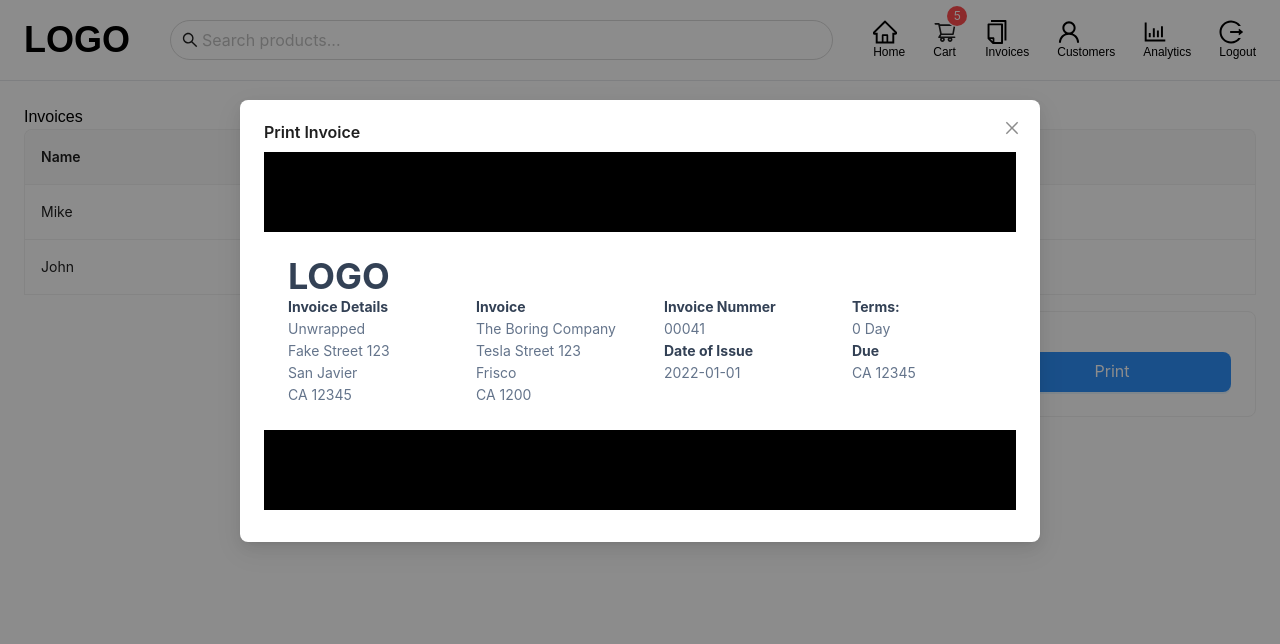
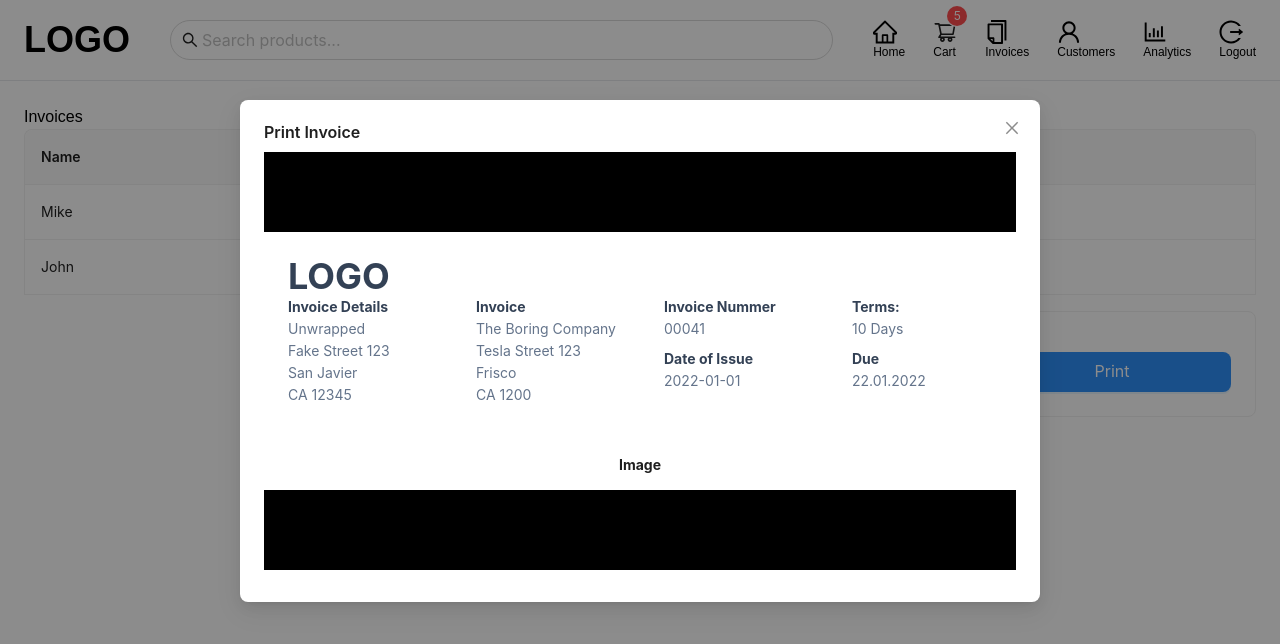
Before and after one commit to eflatuna/mern_pos_application, a React (Create React App) app in the folder client/: page /invoices in a window 1280 px wide. Both pictures are taken after a click on the button "Print". Shown: the top 644 px of the page. Built offline with nearby package versions, Linux system fonts and the light colour scheme.

Commit message:
Added invoice table area and updated layout in PrintInvoice component

```diff
--- a/client/src/components/invoices/PrintInvoice.jsx
+++ b/client/src/components/invoices/PrintInvoice.jsx
@@ -43,7 +43,7 @@ const PrintInvoice = ({ setIsModalOpen, isModalOpen }) => {
 											Invoice Nummer
 										</p>
 										<p>00041</p>
-										<p className="font-bold text-slate-700">
+										<p className="font-bold text-slate-700 mt-2">
 											Date of Issue
 										</p>
 										<p>2022-01-01</p>
@@ -52,14 +52,26 @@ const PrintInvoice = ({ setIsModalOpen, isModalOpen }) => {
 										<p className="font-bold text-slate-700">
 											Terms:
 										</p>
-										<p>0 Day</p>
-										<p className="font-bold text-slate-700">
+										<p>10 Days</p>
+										<p className="font-bold text-slate-700 mt-2">
 											Due
 										</p>
-										<p>CA 12345</p>
+										<p>22.01.2022</p>
 									</div>
 								</div>
 							</div>
+						</div>
+						<div className="invoice-table-area mt-8">
+							<table className="min-w-full divide-y divide-slate-500 overflow-hidden">
+								<thead>
+									<tr>
+										<th scope="col" className="py-3.5 pt-4">
+											Image
+										</th>
+									</tr>
+								</thead>
+								<tbody></tbody>
+							</table>
 						</div>
 					</article>
 				</div>
```
